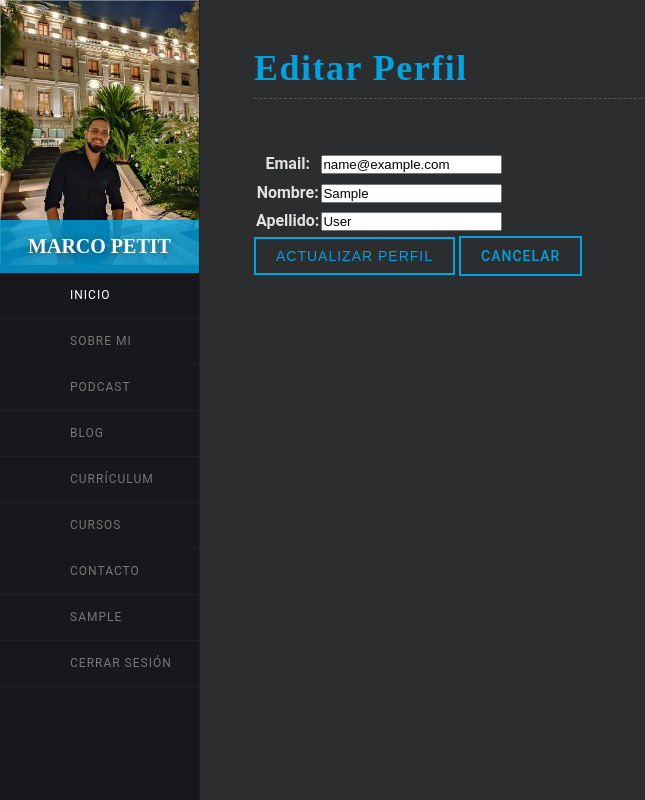
After one commit to marcojpetit/marcopetit, a Django app: page /cuentas/editar_perfil/ in a window 1280 px wide. The commit adds this page. Shown: the whole page, without its empty margins (0-645 px from the left). Run offline with Django 4.2, Linux system fonts and the light colour scheme; the visitor is signed in with stand-in values (Sample User, id 1); some libraries are stand-ins or nearby versions.

Commit message:
perfil y editar perfil

```diff
--- a/cuentas/forms.py
+++ b/cuentas/forms.py
@@ -1,5 +1,5 @@
 from django import forms
-from django.contrib.auth.forms import UserCreationForm
+from django.contrib.auth.forms import UserCreationForm, UserChangeForm
 from django.contrib.auth.models import User
 
 class MiFormularioDeRegistro(UserCreationForm):
@@ -12,3 +12,11 @@ class MiFormularioDeRegistro(UserCreationForm):
         model = User #esto usa el modelo directamente y nos sirve para indicarle que campos del modelo queremos cargar. En este caso usamos uno de django pero puede ser por ejemplo para cursos
         fields = ['username', 'email', 'password1', 'password2']
         help_texts = {key: '' for key in fields}
+class MiFormularioDeEdicion(UserChangeForm):
+    email = forms.EmailField(label='Email', required=False)
+    password = None
+    first_name = forms.CharField(label='Nombre', required=False)
+    last_name = forms.CharField(label='Apellido', required=False)
+    class Meta:
+        model = User
+        fields = ['email', 'first_name', 'last_name']
--- /dev/null
+++ b/cuentas/templates/cuentas/editar_perfil.html
@@ -0,0 +1,27 @@
+{% extends "base.html" %}
+
+{% block title %}
+<title>Marco Petit :: Editar perfil ::</title>
+{% endblock title %}
+
+{% block section %}
+<section class="blog-section pt-page">
+    <div class="section-container">
+        <div class="page-heading">
+            <span class="icon">
+                <i class="lnr lnr-graduation-hat"></i>
+            </span>
+            <h2>Editar perfil</h2>
+        </div>
+        <form action={% url "editar_perfil" %} method="POST">
+            {% csrf_token %}
+            <table>
+                {{formulario_de_edicion}}
+            </table>
+            <input type="submit" class="btn-main" value="Actualizar Perfil">
+            <a href={% url "perfil" %} class="btn-main"><i class="lnr lnr-cross"></i>Cancelar</a>
+        </form>
+    </div>
+</section>
+<!--blog sub-section -->
+{% endblock section %}
--- a/cuentas/urls.py
+++ b/cuentas/urls.py
@@ -1,9 +1,11 @@
 from django.urls import path
-from cuentas.views import login, registro
+from cuentas.views import login, registro, perfil, editar_perfil
 from django.contrib.auth.views import LogoutView
 
 urlpatterns = [
     path('login/', login, name='login'),
     path('logout/', LogoutView.as_view(template_name='cuentas/logout.html'), name='logout'),
-    path('registro/', registro, name='registro')
+    path('registro/', registro, name='registro'),
+    path('perfil/', perfil, name='perfil'),
+    path('editar_perfil/', editar_perfil, name='editar_perfil'),
 ]
--- a/cuentas/views.py
+++ b/cuentas/views.py
@@ -1,7 +1,7 @@
 from django.shortcuts import render, redirect
 from django.contrib.auth import authenticate, login as django_login
 from django.contrib.auth.forms import AuthenticationForm
-from cuentas.forms import MiFormularioDeRegistro
+from cuentas.forms import MiFormularioDeRegistro, MiFormularioDeEdicion
 
 def login(request):
     formulario = AuthenticationForm()
@@ -23,3 +23,20 @@ def registro(request):
             formulario.save()#Es posible guardar el formulario poraque ya está relacionado con el modelo
             return redirect('login')
     return render(request, 'cuentas/registro.html', {'formulario_de_registro': formulario}) #si no tiene datos
+
+def perfil(request):
+    usuario = request.user
+    return render(request, 'cuentas/perfil.html', {'usuario':usuario})
+
+
+def editar_perfil(request):
+    formulario = MiFormularioDeEdicion(instance=request.user)
+
+    if request.method == 'POST':
+            formulario = MiFormularioDeEdicion(request.POST, instance=request.user)
+
+            if formulario.is_valid():
+                formulario.save()
+                return redirect('perfil')
+
+    return render(request, 'cuentas/editar_perfil.html', {'formulario_de_edicion': formulario})
--- a/cursos/models.py
+++ b/cursos/models.py
@@ -6,7 +6,7 @@ class Categoria(models.Model):
 class Curso(models.Model):
     mes = models.IntegerField()
     anio = models.IntegerField()
-    nombre = models.CharField(max_length=50)
+    nombre = models.CharField(max_length=70)
     instituto = models.CharField(max_length=100)
     lugar = models.CharField(max_length=100)
     horas = models.IntegerField()
--- a/marcopetit/templates/base.html
+++ b/marcopetit/templates/base.html
@@ -56,7 +56,7 @@
                                     <li><a href={% url "login" %} class="pt-link"><span class="nav-menu-icon"><i class="lnr lnr-users"></i></span>Iniciar sesión</a></li>
                                     <li><a href={% url "registro" %} class="pt-link"><span class="nav-menu-icon"><i class="lnr lnr-cloud-upload"></i></span>Registrarse</a></li>
                                 {% else %}
-                                    <li><a href='#' class="pt-link"><span class="nav-menu-icon"><i class="lnr lnr-user"></i></span>{{request.user.username}}</a></li>
+                                    <li><a href={% url "perfil" %} class="pt-link"><span class="nav-menu-icon"><i class="lnr lnr-user"></i></span>{{request.user.username}}</a></li>
                                     <li><a href={% url "logout" %} class="pt-link"><span class="nav-menu-icon"><i class="lnr lnr-exit"></i></span>Cerrar sesión</a></li>
                                 {% endif %}
                             </ul>
```
Also changed, not shown: cuentas/templates/cuentas/perfil.html (added, +45 -0 lines), cursos/migrations/0004_alter_curso_nombre.py (added), cursos/migrations/0005_alter_curso_nombre.py (added).
